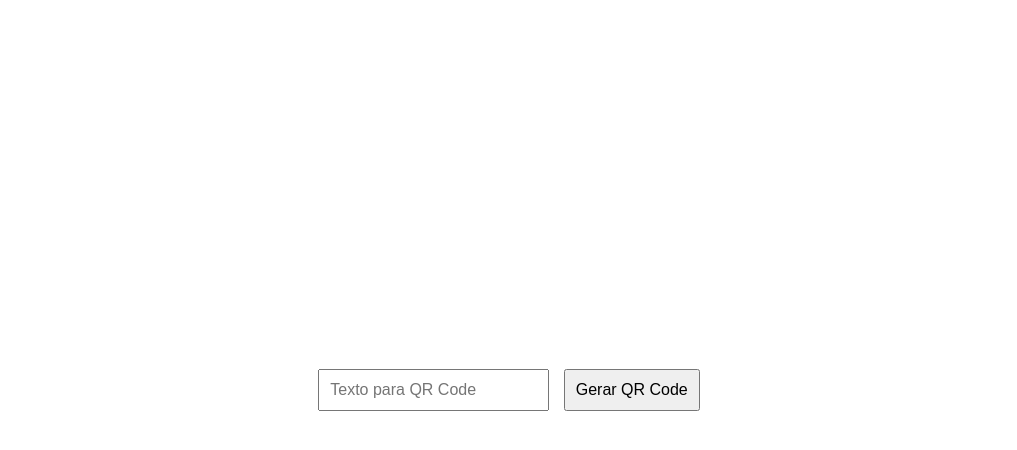
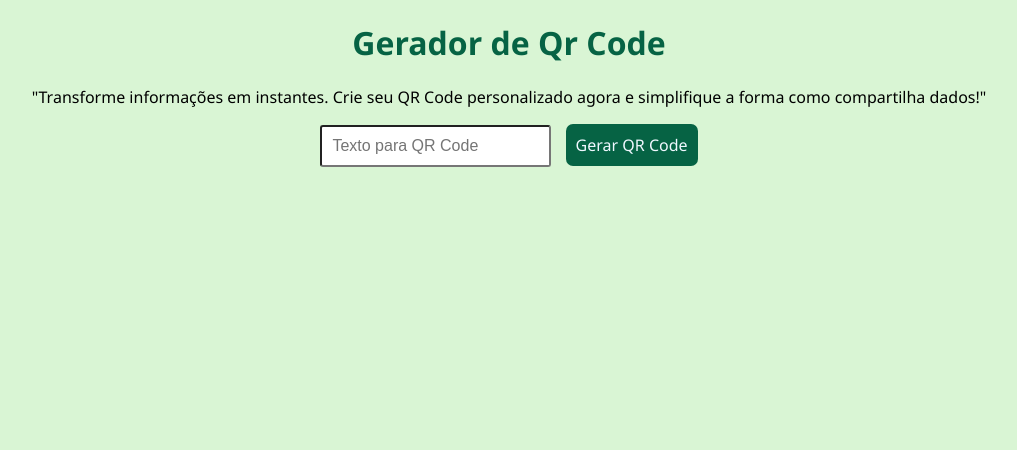
Before and after one commit to TabitaCosta/qrcodejs, a plain HTML site: page index.html in a window 1280 px wide. Shown: the whole page, without its empty margins (131-1148 px from the left). Drawn offline with Linux system fonts and the light colour scheme.

Commit message:
editei o css e o html no que foi neccessario

```diff
--- a/index.html
+++ b/index.html
@@ -8,10 +8,13 @@
     <title>Gerador de QR Code</title>
 </head>
 <body>
-    <div>
+
+    <div class="container">
+        <h1>Gerador de Qr Code</h1>
+        <p>"Transforme informações em instantes. Crie seu QR Code personalizado agora e simplifique a forma como compartilha dados!"</p>
         <input type="text" id="qr-input" placeholder="Texto para QR Code">
         <button id="generate-btn" onclick="generateQRCode()">Gerar QR Code</button>
-        <div id="qrcode"></div>
+        <div class="code" id="qrcode"></div>
     </div>
 
     <script src="script.js"></script>
--- a/style.css
+++ b/style.css
@@ -1,22 +1,44 @@
 body {
     font-family: Arial, sans-serif;
-    display: flex;
-    align-items: center;
-    justify-content: center;
     height: 100vh;
     margin: 0;
+    background-color: rgb(217, 245, 212);
+}
+
+.container {
+    align-items: center;
+    text-align: center;
+    font-family: 'Segoe UI', Tahoma, Geneva, Verdana, sans-serif;
+}
+
+.container h1{
+color:rgb(6, 99, 68) ;
 }
 
 #qr-input {
     padding: 10px;
     font-size: 16px;
     margin-right: 10px;
+    border-radius: 3px;
+    boder: none;
+}
+
+.code {
+    display: flex;
+    align-items: center;
+    justify-content: center;
 }
 
 #generate-btn {
     padding: 10px;
     font-size: 16px;
     cursor: pointer;
+    border-radius: 7px;
+    border: none;
+    font-family: 'Segoe UI', Tahoma, Geneva, Verdana, sans-serif;
+    color: aliceblue;
+    background-color: rgb(6, 99, 68);
+
 }
 
 #qrcode {
```
